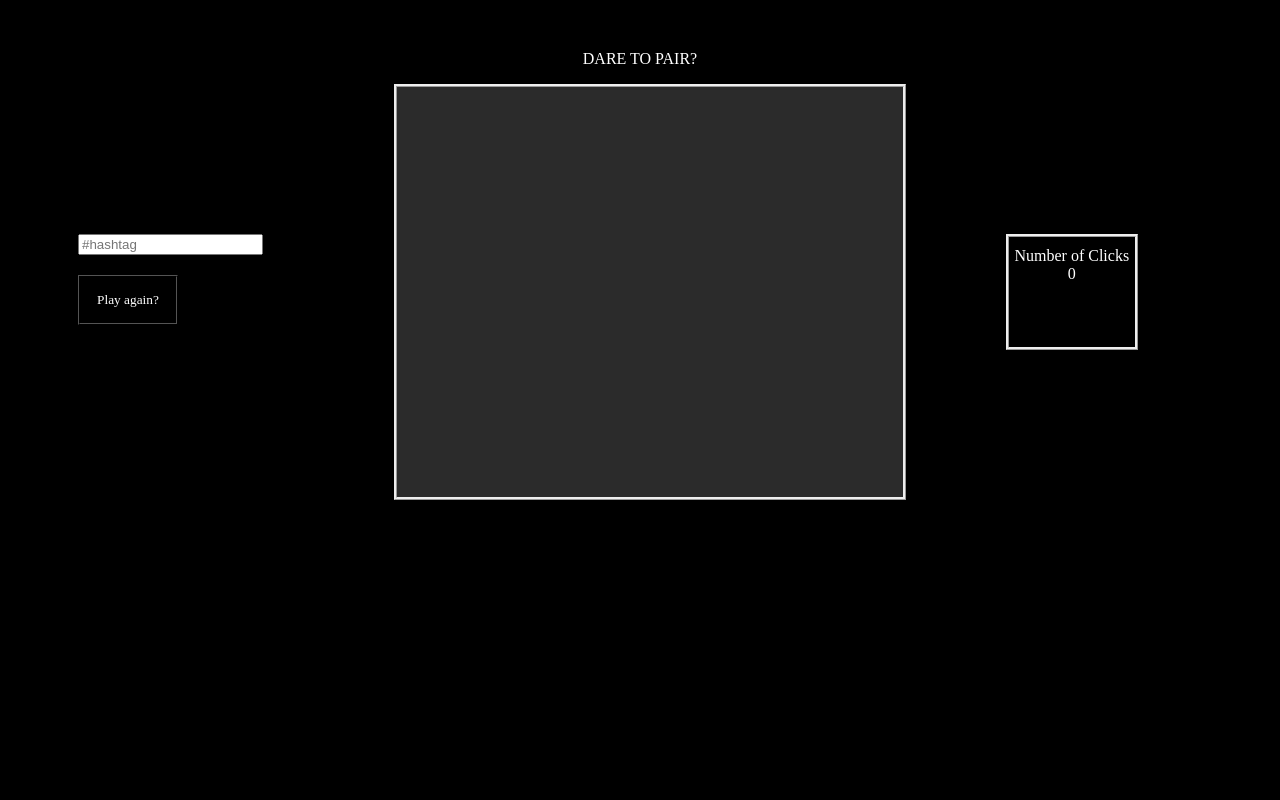
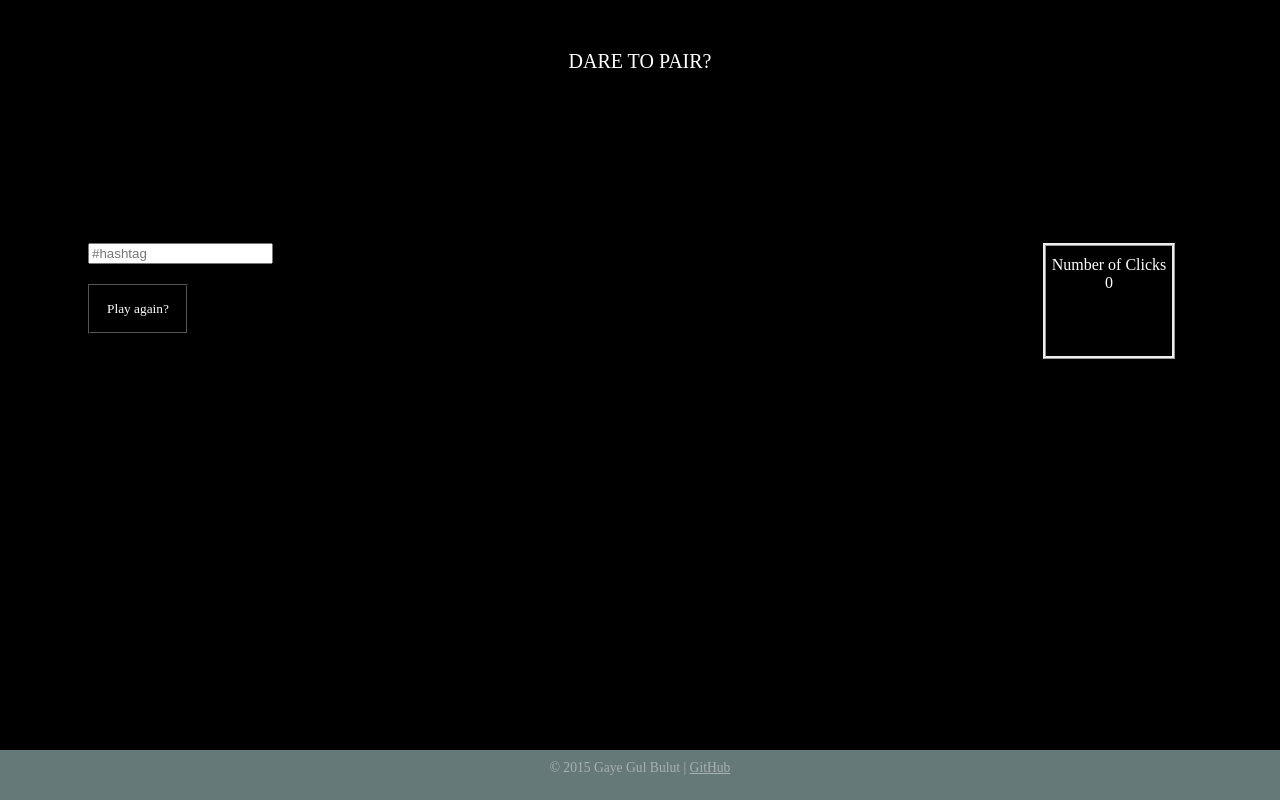
Before and after one commit to gayegul/jQueryFindThePairGame, a plain HTML site: page index.html in a window 1280 px wide. Drawn offline with nearby package versions, Linux system fonts and the light colour scheme.

Commit message:
add footer

```diff
--- a/app.js
+++ b/app.js
@@ -15,7 +15,6 @@ $(document).ready(function() {
         url: "https://api.instagram.com/v1/tags/" + search + "/media/recent?client_id=" + key1 + key2 + key3,
         success: function(data) {
           for (var i = 0; i < 10; i++) {
-            //$("#picBoxes").append("<li><a target='_blank' href='" + data.data[i].link + "'><img src='" + data.data[i].images.low_resolution.url + "'></img></a></li>");
             imgs.push(data.data[i].images.low_resolution.url);
             assignImages();
           }
@@ -49,7 +48,6 @@ $(document).ready(function() {
         var currentNumber = randomBoxNumber();
         var img = $('<img>');
         img.attr('src', imgs[j]);
-        img.css({"height": "40px", "width": "70px", "margin": "none"});
         $(arrayOfBoxes[currentNumber]).append(img);
         img.hide();
         $(arrayOfBoxes[currentNumber]).click(handleClick);
--- a/index.html
+++ b/index.html
@@ -6,16 +6,22 @@
 </head>
 <link rel="stylesheet" href="style.css">
 <body>
-  <p>DARE TO PAIR?</p>
+  <p id="title">DARE TO PAIR?</p>
   <div id="sideBar">
     <input type="text" id="search" placeholder="#hashtag"/>
-    <!-- <ul class="popular"></ul> -->
     <button>Play again?</button>
   </div>
+
   <div id="mainContainer">
-  <ul id="picBoxes"></ul>
+    <ul id="picBoxes"></ul>
   </div>
   <div id="clickCounter">Number of Clicks <div id="clickNum">0</div></div>
+
+
+  <div id="footer">© 2015 Gaye Gul Bulut |
+    <a href="https://github.com/gayegul/jQueryFindThePairGame">GitHub</a>
+  </div>
+
   <script src="https://code.jquery.com/jquery-2.1.4.js"></script>
   <script type="text/javascript" src="app.js"></script>
 </body>
--- a/style.css
+++ b/style.css
@@ -3,11 +3,14 @@ body {
   font-family: Papyrus;
   color: white;
 }
+#title {
+  font-size: 20px;
+}
 #sideBar {
   float: left;
-  width: 25%;
+  width: 20%;
   margin-top: 150px;
-  margin-left: 70px;
+  margin-left: 80px;
 }
 button {
   height: 50px;
@@ -26,15 +29,15 @@ p {
   margin-top: 50px;
 }
 #mainContainer {
-  height: 410px;
-  width: 40%;
-  border-style: ridge;
-  background-color: #2B2B2B;
+  height: 600px;
+  width: 50%;
+  /*border-style: ridge;
+  background-color: #2B2B2B;*/
   float: left;
 }
 #picBoxes li {
-  height: 47px;
-  width: 70px;
+  height: 80px;
+  width: 90px;
   margin: 10px;
   border-style: ridge;
   list-style: none;
@@ -44,10 +47,29 @@ p {
 #clickCounter {
   width: 10%;
   height: 100px;
-  margin-left: 100px;
+  margin-left: 70px;
   margin-top: 150px;
   float: left;
   border-style: ridge;
   text-align: center;
   padding-top: 10px;
 }
+li img {
+  height: 80px;
+  width: 90px;
+}
+#footer {
+  color: #A6B0B0;
+  font-size: 85%;
+	height: 30px;
+	position: fixed;
+  text-align: center;
+  padding: 10px;
+	bottom: 0;
+	left: 0;
+  right: 0;
+  background-color: #667979;
+}
+#footer a, #footer a:visited {
+  color: #A6B0B0;
+}
```
